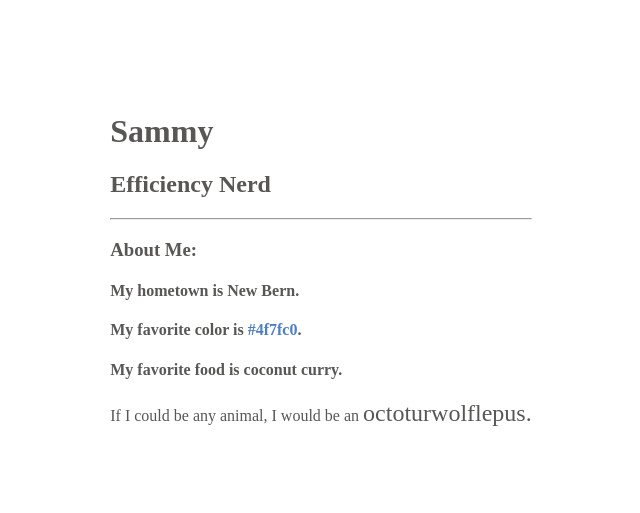
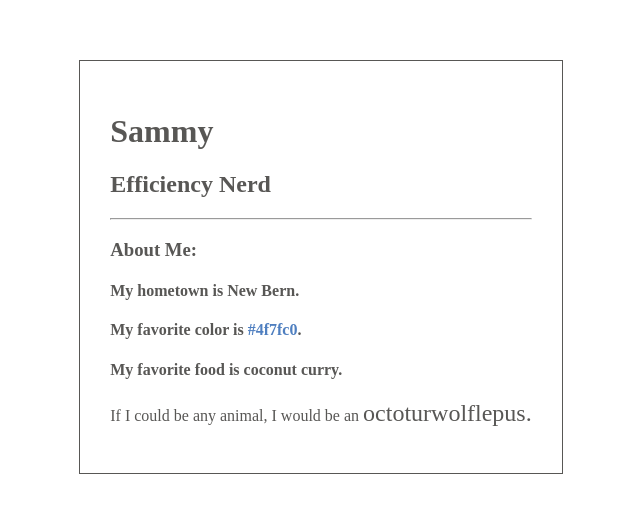
Before and after one commit to sammygallo/my-first-repo, a plain HTML site: page index.html in a window 1280 px wide. Shown: the part 141-654 px from the top of the page, without its empty margins (319-959 px from the left). Drawn offline with Linux system fonts and the light colour scheme.

Commit message:
Added padding and border to profile div

```diff
--- a/index.html
+++ b/index.html
@@ -32,6 +32,8 @@
               }
               .profile {
                 margin: auto;
+                padding: 30px;
+                border: 1px solid #585755;
               }
             </style>
           </head>
```
